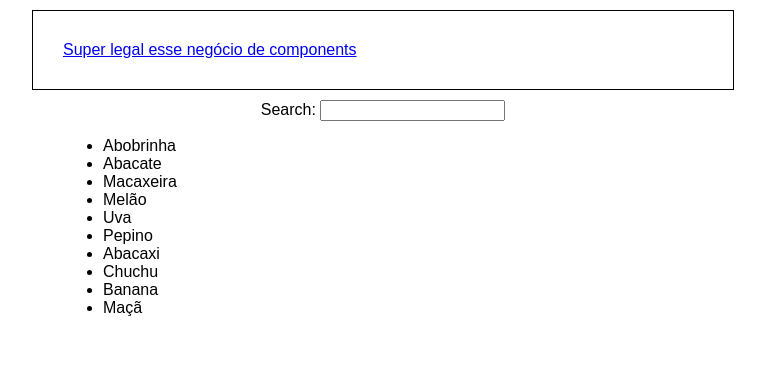
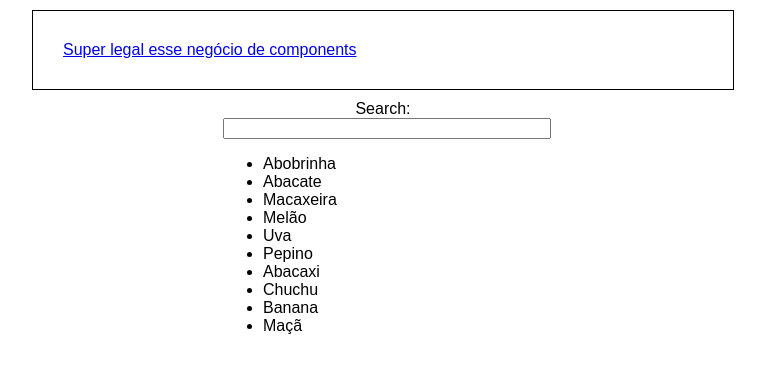
Before and after one commit to watinha/react-examples, a React (Create React App) app: page / in a window 1280 px wide. Shown: the top 372 px of the page, without its empty margins (257-1022 px from the left). Built offline with nearby package versions, Linux system fonts and the light colour scheme.

Commit message:
enhancing the visual of filtering select widget

```diff
--- a/src/filtering/Filtering.css
+++ b/src/filtering/Filtering.css
@@ -8,3 +8,11 @@ li.selected {
 .filtering li {
     text-align: left;
 }
+.input input {
+    display: block;
+    width: 100%;
+}
+.input {
+    width: 50%;
+    margin: 0 auto;
+}
--- a/src/filtering/Filtering.js
+++ b/src/filtering/Filtering.js
@@ -58,6 +58,7 @@ class Filtering extends React.Component {
     render () {
         return (<div className="filtering">
             <label htmlFor="searchField">Search: </label>
+            <div className="input">
                 <input id="searchField" onKeyUp={this.keyup} onChange={this.change}
                        autoComplete="false" aria-autocomplete="list" aria-owns="suggestions"
                        value={this.state.searchValue} />
@@ -67,6 +68,7 @@ class Filtering extends React.Component {
                                className={(index === this.state.selectedIndex ? "selected" : "")}>{option.name}</li>
                 })}
                 </ul>
+            </div>
         </div>);
     }
 }
```
Also changed, not shown: 1 other file (tests, documents, lock files or other folders). Lines whose indentation alone changed are shown as unchanged.
